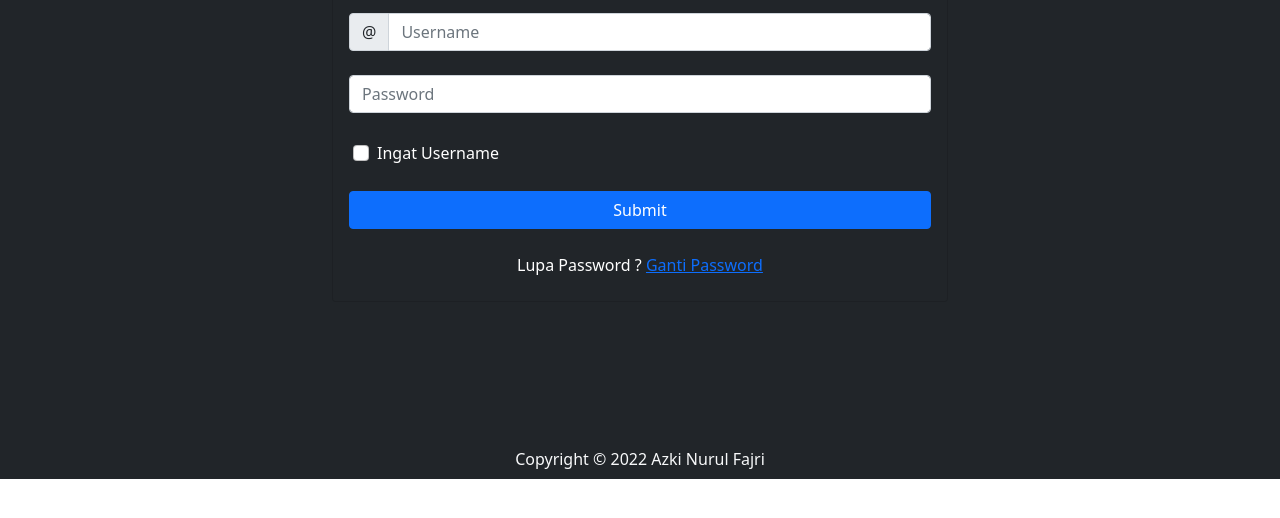
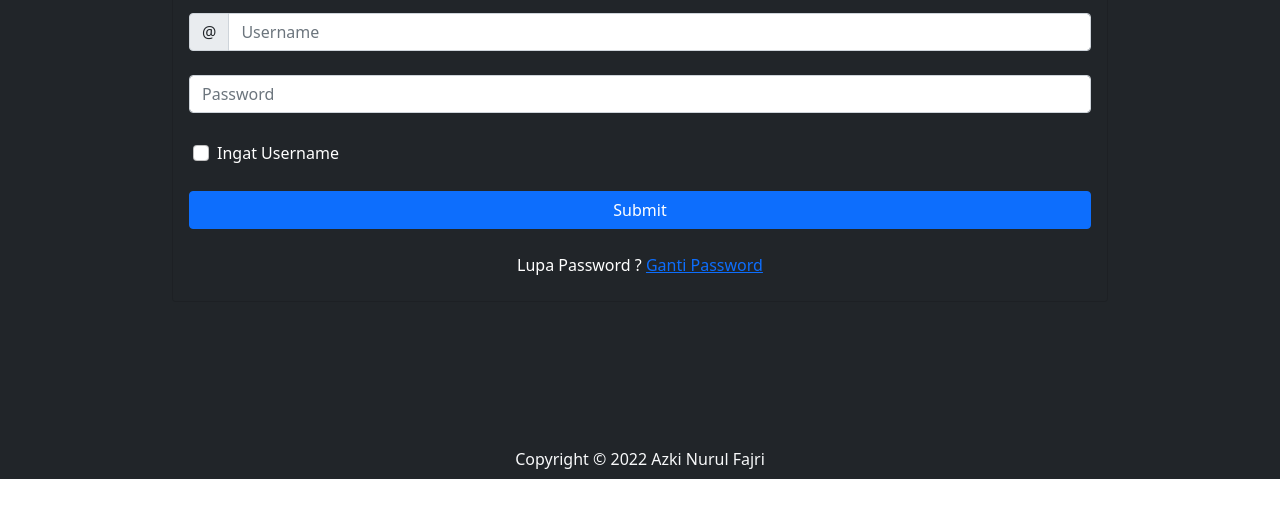
Before and after one commit to azkinf/azkinf.githhub.io, a plain HTML site: page login.html in a window 1280 px wide. Shown: the part 234-752 px from the top of the page. Drawn offline with nearby package versions, Linux system fonts and the light colour scheme.

Commit message:
Update login.html

```diff
--- a/login.html
+++ b/login.html
@@ -32,7 +32,7 @@
 
       <!-- form login -->
       <div class="bg-dark" id="login" style="height: 673px; padding-top: 120px;">
-        <div class="container pt-5 w-50 justify-content-center">
+        <div class="container pt-5 w-75 justify-content-center">
           <div class="card text-white bg-dark">
             <div class="card-header text-center" style="font-size: 30px; font-weight: 600; letter-spacing: 3px;">Login</div>
             <div class="card-body">
@@ -42,7 +42,7 @@
                     <input type="text" class="form-control" placeholder="Username" aria-label="Username" aria-describedby="addon-wrapping">
                 </div>
                 <div class="col-md-6 w-100">
-                    <input type="text" class="form-control" id="Password" placeholder="Password">
+                    <input type="password" class="form-control" id="Password" placeholder="Password">
                 </div>
                 <div class="form-check ms-3 pt-1">
                     <input class="form-check-input" type="checkbox" value="" id="flexCheckDefault">
@@ -62,7 +62,7 @@
           </div>
         </div>
       </div>
-      <!-- end contact -->
+      <!-- end form login -->
 
       <!-- footer -->
       <footer class="text-light bg-dark text-center py-2">
```
